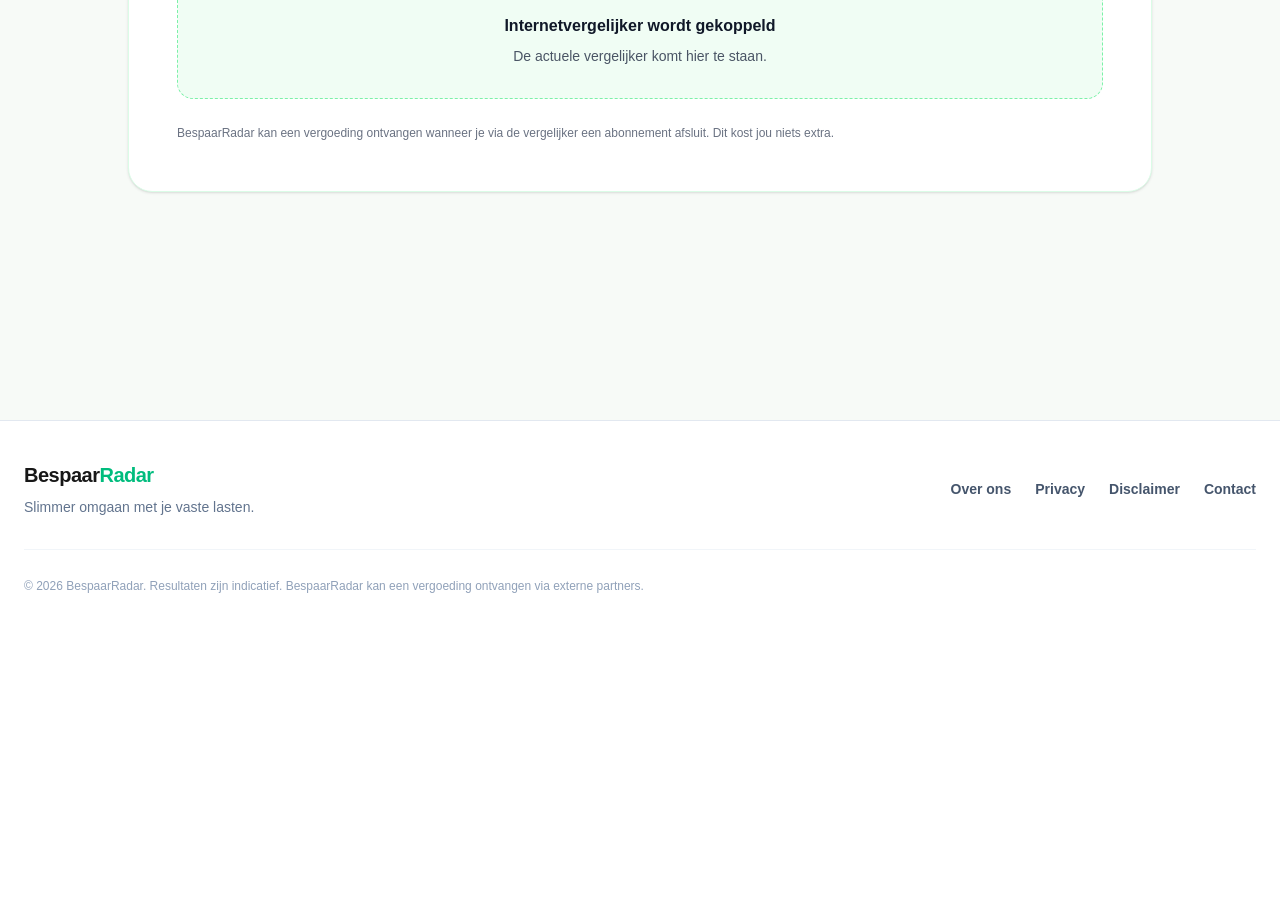
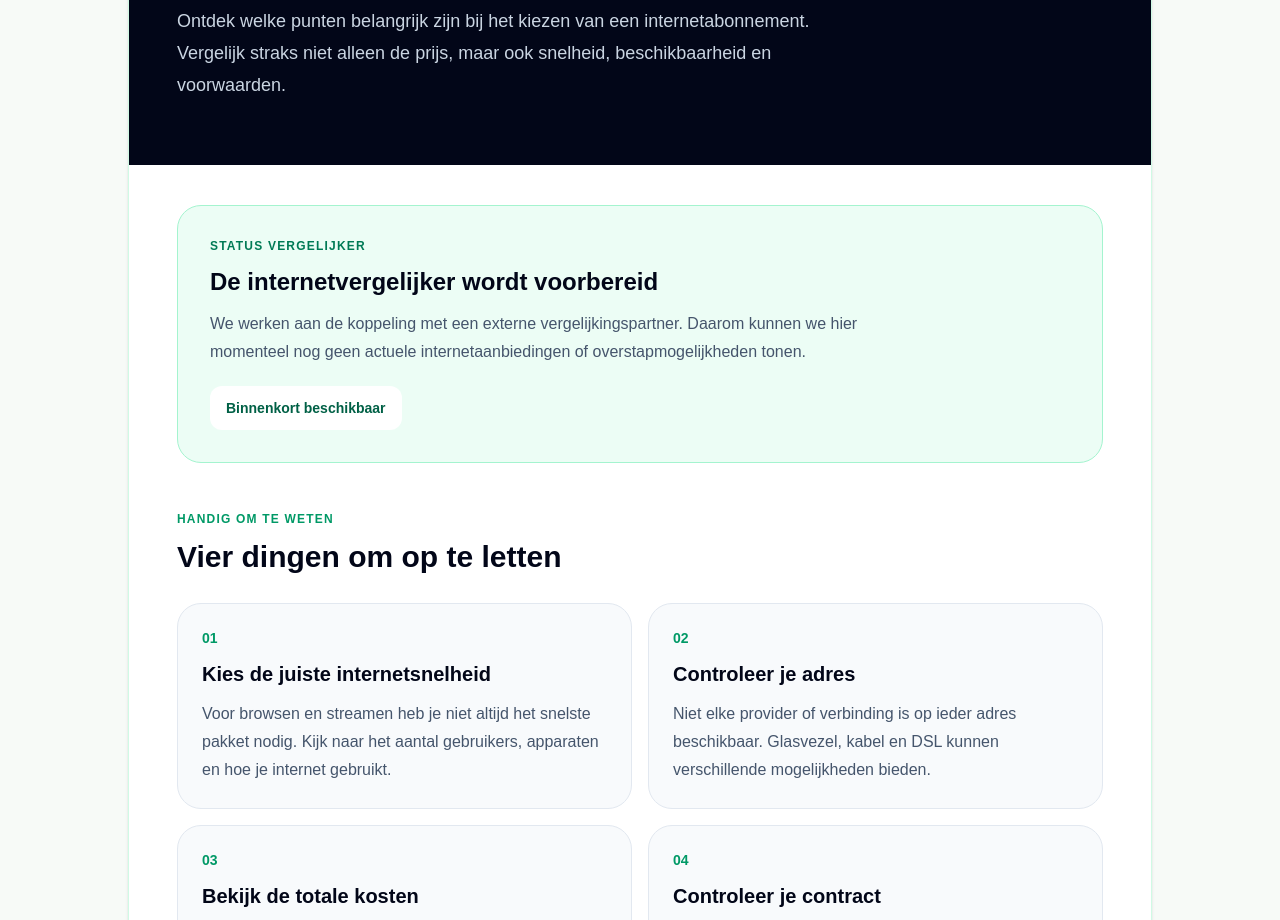
Before and after one commit to MGODamian/bespaarradar, a Next.js app: page /vergelijken/internet in a window 1280 px wide. Shown: the part 380-1300 px from the top of the page. Before the commit the page ends 1018 px from the top, so only its background shows below. Built offline with nearby package versions, Linux system fonts and the light colour scheme.

Commit message:
Improve internet comparison page

```diff
--- a/src/app/vergelijken/internet/page.tsx
+++ b/src/app/vergelijken/internet/page.tsx
@@ -1,37 +1,125 @@
 import BackButton from "@/components/BackButton";
+
+const aandachtspunten = [
+  {
+    nummer: "01",
+    titel: "Kies de juiste internetsnelheid",
+    tekst: "Voor browsen en streamen heb je niet altijd het snelste pakket nodig. Kijk naar het aantal gebruikers, apparaten en hoe je internet gebruikt.",
+  },
+  {
+    nummer: "02",
+    titel: "Controleer je adres",
+    tekst: "Niet elke provider of verbinding is op ieder adres beschikbaar. Glasvezel, kabel en DSL kunnen verschillende mogelijkheden bieden.",
+  },
+  {
+    nummer: "03",
+    titel: "Bekijk de totale kosten",
+    tekst: "Let op tijdelijke welkomstkortingen, de prijs na de actieperiode en eventuele installatie- of apparatuurkosten.",
+  },
+  {
+    nummer: "04",
+    titel: "Controleer je contract",
+    tekst: "Bekijk wanneer je huidige contract afloopt en of je zonder extra kosten kunt overstappen. Vergelijk ook wat er in het pakket zit.",
+  },
+];
 
 export default function InternetVergelijkenPage() {
   return (
-    <main className="min-h-screen bg-[#f7faf7] px-6 py-12">
+    <main className="min-h-screen bg-[#f7faf7] px-6 py-10 text-slate-950 md:py-16">
       <div className="mx-auto max-w-5xl">
         <BackButton />
 
-        <div className="mt-8 rounded-3xl border border-green-100 bg-white p-8 shadow-sm md:p-12">
-          <div className="mb-4 text-4xl">🌐</div>
+        <section className="mt-8 overflow-hidden rounded-[32px] border border-emerald-100 bg-white shadow-sm">
+          <div className="bg-slate-950 px-7 py-12 text-white md:px-12 md:py-16">
+            <div className="inline-flex rounded-full bg-emerald-500/15 px-4 py-2 text-xs font-black uppercase tracking-widest text-emerald-300">
+              BESPAARRADAR INTERNET
+            </div>
 
-          <h1 className="text-3xl font-bold tracking-tight text-gray-950 md:text-4xl">
-            Internet vergelijken
-          </h1>
+            <h1 className="mt-6 max-w-3xl text-4xl font-black tracking-tight md:text-6xl">
+              Internet vergelijken begint bij jouw situatie.
+            </h1>
 
-          <p className="mt-4 max-w-2xl text-lg leading-8 text-gray-600">
-            Bekijk actuele internetaanbiedingen en vergelijk abonnementen die
-            bij jouw situatie passen.
-          </p>
-
-          <div className="mt-8 rounded-2xl border border-dashed border-green-300 bg-green-50 p-8 text-center">
-            <p className="font-semibold text-gray-900">
-              Internetvergelijker wordt gekoppeld
-            </p>
-            <p className="mt-2 text-sm text-gray-600">
-              De actuele vergelijker komt hier te staan.
+            <p className="mt-6 max-w-2xl text-lg leading-8 text-slate-300">
+              Ontdek welke punten belangrijk zijn bij het kiezen van
+              een internetabonnement. Vergelijk straks niet alleen
+              de prijs, maar ook snelheid, beschikbaarheid en voorwaarden.
             </p>
           </div>
 
-          <p className="mt-6 text-xs leading-5 text-gray-500">
-            BespaarRadar kan een vergoeding ontvangen wanneer je via de
-            vergelijker een abonnement afsluit. Dit kost jou niets extra.
-          </p>
-        </div>
+          <div className="px-7 py-10 md:px-12">
+            <div className="rounded-3xl border border-emerald-200 bg-emerald-50 p-6 md:p-8">
+              <div className="text-xs font-black uppercase tracking-widest text-emerald-700">
+                STATUS VERGELIJKER
+              </div>
+
+              <h2 className="mt-3 text-2xl font-black">
+                De internetvergelijker wordt voorbereid
+              </h2>
+
+              <p className="mt-3 max-w-2xl leading-7 text-slate-600">
+                We werken aan de koppeling met een externe vergelijkingspartner.
+                Daarom kunnen we hier momenteel nog geen actuele
+                internetaanbiedingen of overstapmogelijkheden tonen.
+              </p>
+
+              <div className="mt-5 inline-flex rounded-xl bg-white px-4 py-3 text-sm font-bold text-emerald-800">
+                Binnenkort beschikbaar
+              </div>
+            </div>
+
+            <div className="mt-12">
+              <div className="text-xs font-black uppercase tracking-widest text-emerald-600">
+                HANDIG OM TE WETEN
+              </div>
+
+              <h2 className="mt-3 text-3xl font-black">
+                Vier dingen om op te letten
+              </h2>
+
+              <div className="mt-7 grid gap-4 md:grid-cols-2">
+                {aandachtspunten.map((punt) => (
+                  <div
+                    key={punt.nummer}
+                    className="rounded-3xl border border-slate-200 bg-slate-50 p-6"
+                  >
+                    <div className="text-sm font-black text-emerald-600">
+                      {punt.nummer}
+                    </div>
+
+                    <h3 className="mt-3 text-xl font-black">
+                      {punt.titel}
+                    </h3>
+
+                    <p className="mt-3 leading-7 text-slate-600">
+                      {punt.tekst}
+                    </p>
+                  </div>
+                ))}
+              </div>
+            </div>
+
+            <div className="mt-10 rounded-3xl bg-slate-950 p-7 text-white md:p-9">
+              <h2 className="text-2xl font-black">
+                Waarom internet vergelijken?
+              </h2>
+
+              <p className="mt-4 leading-8 text-slate-300">
+                Internetabonnementen verschillen in snelheid, prijs,
+                contractduur en aanvullende diensten. Een goedkoper
+                abonnement is niet altijd de beste keuze. Door goed
+                te vergelijken, kun je een pakket vinden dat aansluit
+                op jouw gebruik en wensen.
+              </p>
+            </div>
+
+            <p className="mt-8 text-sm leading-7 text-slate-500">
+              BespaarRadar geeft algemene informatie en geen persoonlijk
+              financieel advies. Wanneer de vergelijker beschikbaar is,
+              kunnen we een vergoeding ontvangen als je via een partner
+              een abonnement afsluit. Dit kost jou niets extra.
+            </p>
+          </div>
+        </section>
       </div>
     </main>
   );
```
